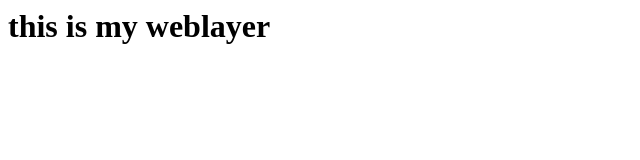
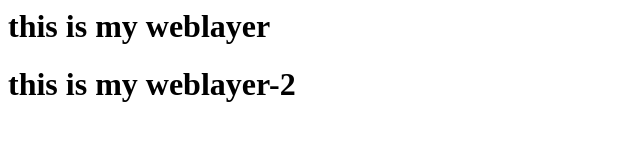
Before and after one commit to reddymaduku810/weblayer, a plain HTML site: page index.html in a window 1280 px wide. Shown: the whole page, without its empty margins (0-640 px from the left). Drawn offline with Linux system fonts and the light colour scheme.

Commit message:
adding 2nd line to index

```diff
--- a/index.html
+++ b/index.html
@@ -1 +1,2 @@
 <h1>this is my weblayer</h1>
+<h1>this is my weblayer-2</h1>
```
